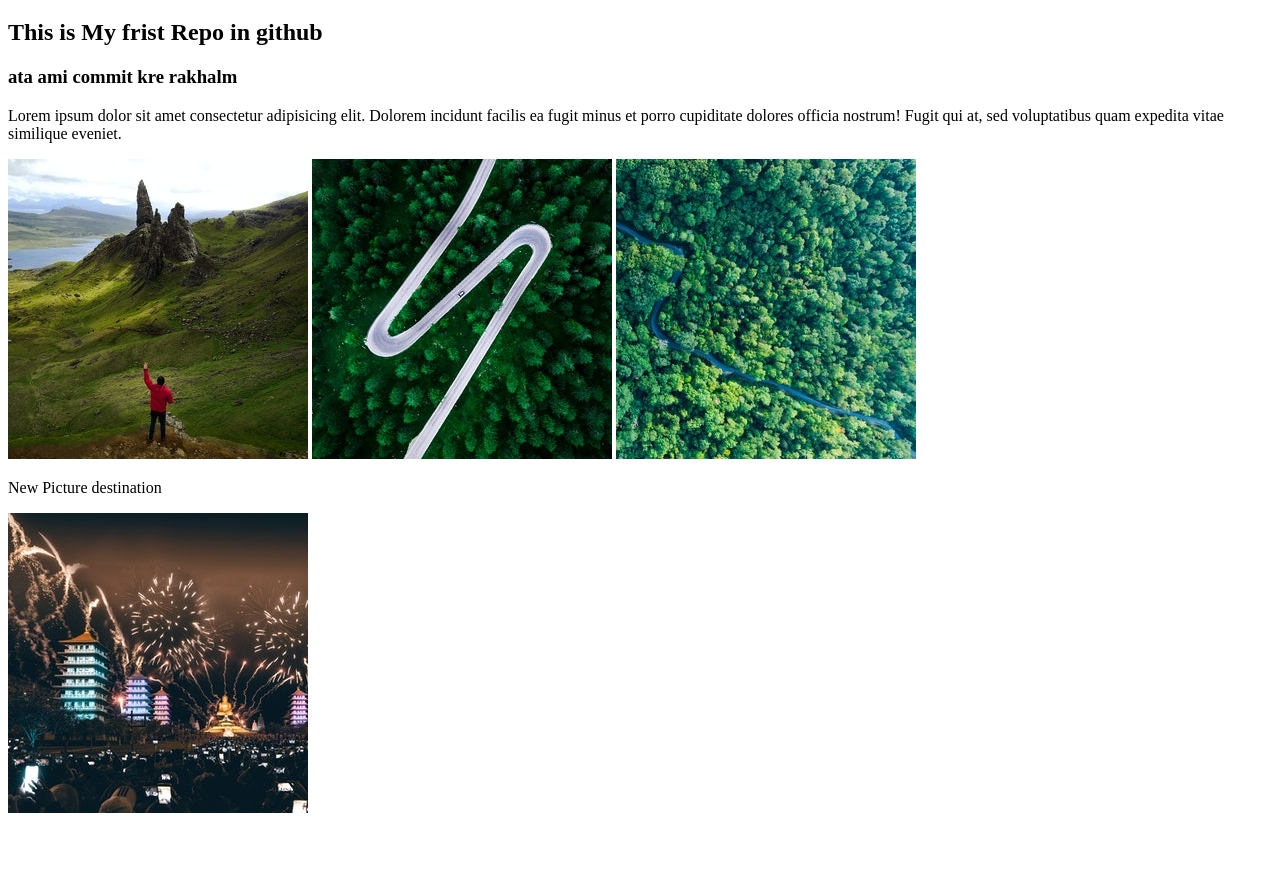
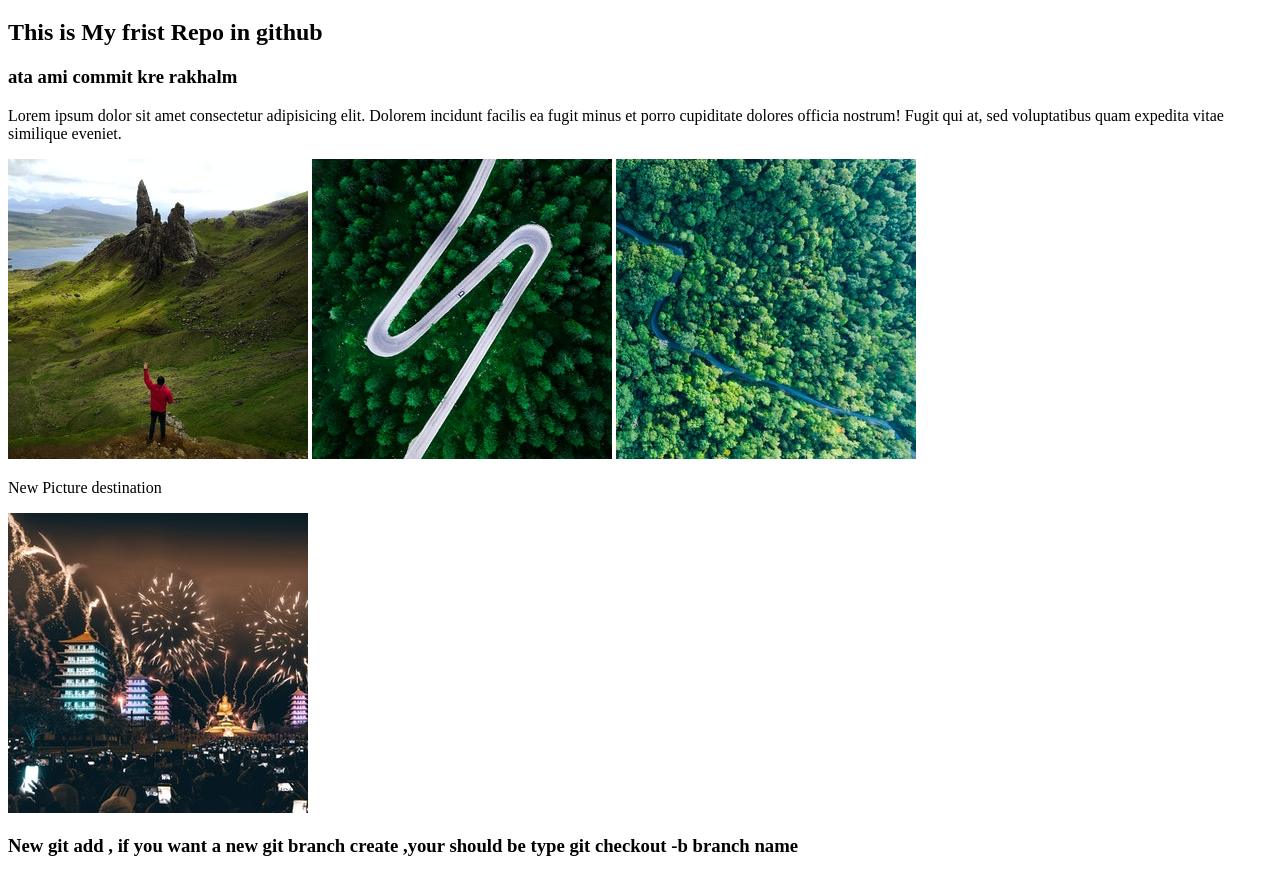
Before and after one commit to arrahman5778-dev/frist_repo_wdjm, a plain HTML site: page index.html in a window 1280 px wide. Shown: the part 61-937 px from the top of the page. Before the commit the page ends 886 px from the top, so only its background shows below. Drawn offline with Linux system fonts and the light colour scheme.

Commit message:
New branch

```diff
--- a/index.html
+++ b/index.html
@@ -16,6 +16,7 @@
   <img src="img/tow.jpg" alt="">
   <p>New Picture destination</p>
 <img src="img/yyy.jpg" alt="">
+<h3>New git add , if you want a new git branch create ,your should be type git checkout -b branch name </h3>
 
 </body>
 </html>
```
